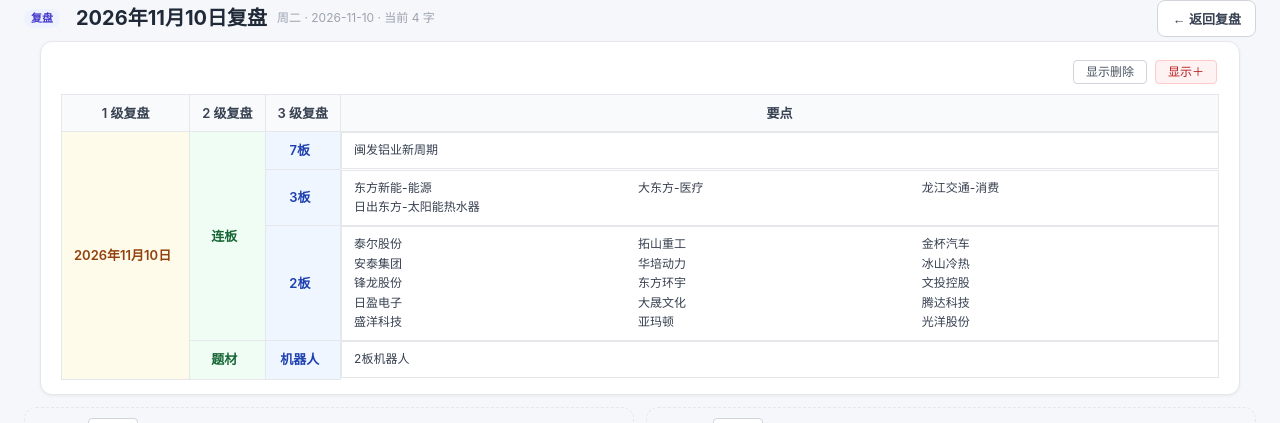
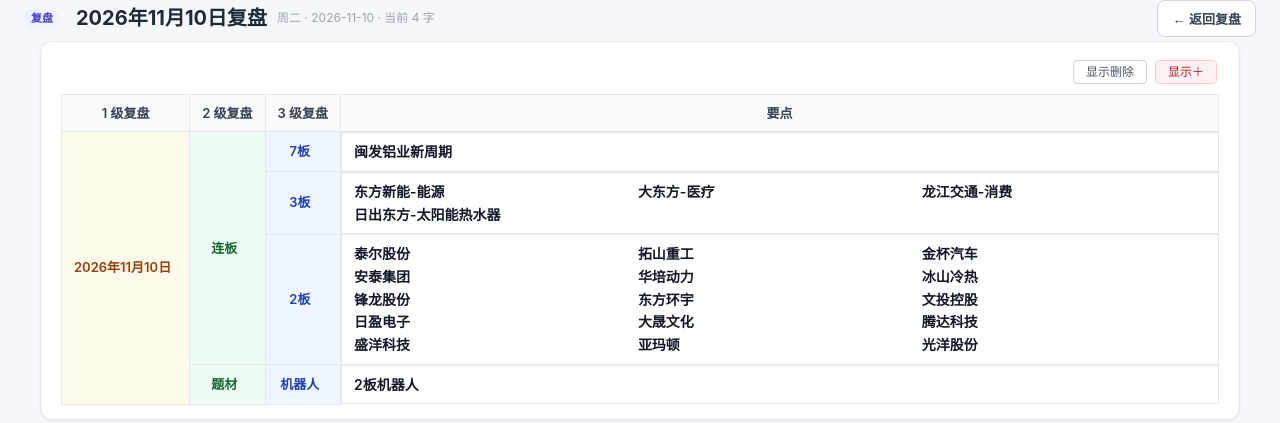
Before and after one commit to chaoren399/tongdaxinxifen, a Flask app: page /pageU/edit/1 in a window 1280 px wide. Shown: the top 423 px of the page. Run offline with Flask 3, Linux system fonts and the light colour scheme; data comes from the database, SQL or seed files in the repository.

Commit message:
2026年11月10日-要点中的文字 加黑并放大2个字号

```diff
--- a/templates/pageUEdit.html
+++ b/templates/pageUEdit.html
@@ -96,8 +96,9 @@
             display: inline-flex;
             align-items: baseline;
             gap: 4px;
-            font-size: 12px;
-            color: #374151;
+            font-size: 14px;
+            font-weight: 600;
+            color: #111827;
             min-width: 0;
         }
         .ue-point-edit { flex: 0 0 auto; }
```
